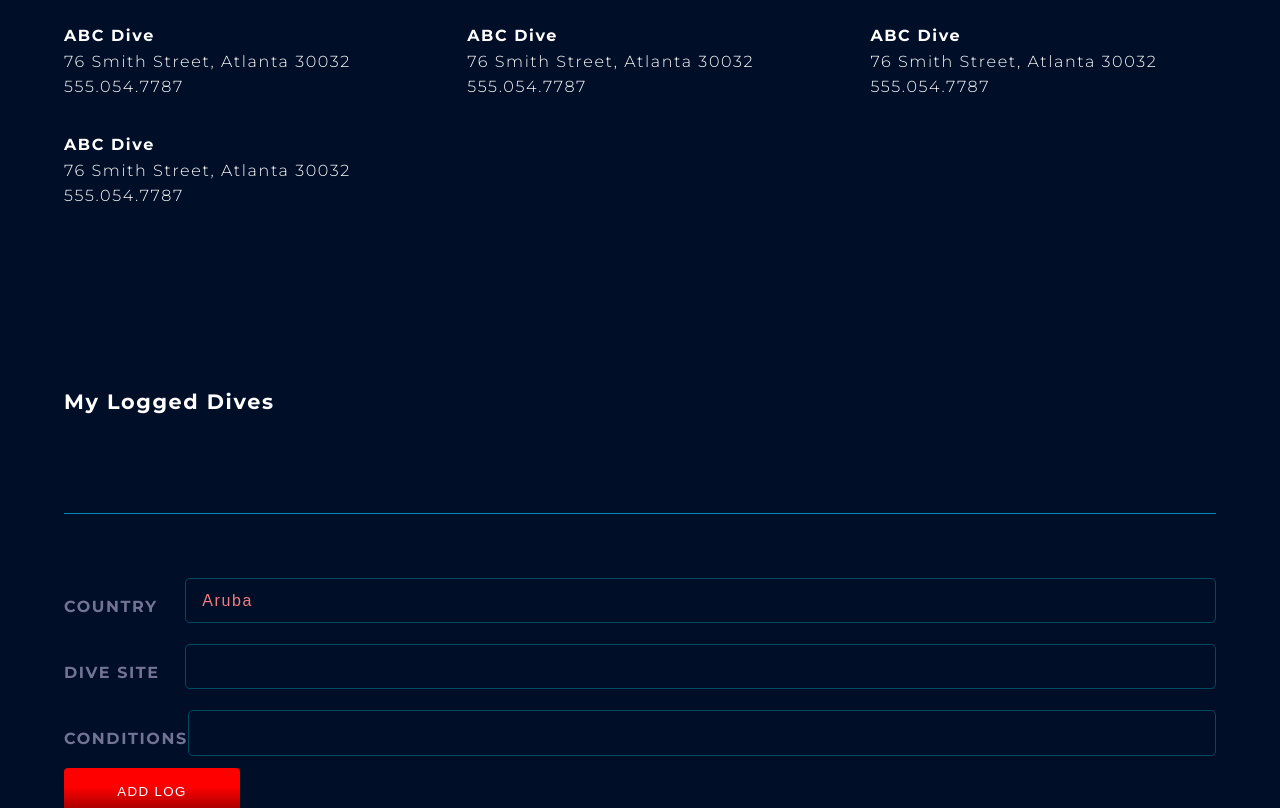
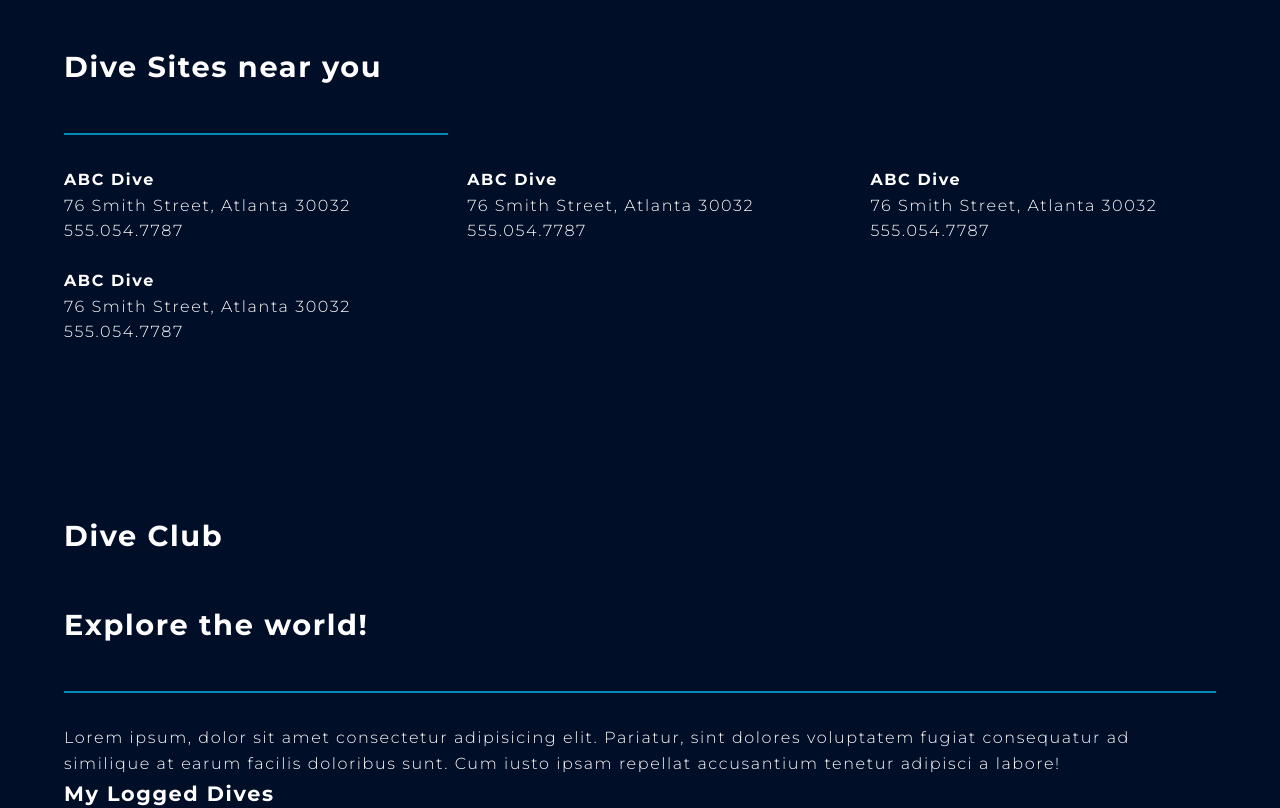
Before and after one commit to KevinMeldau/scuba-front, a React (Create React App) app: page / in a window 1280 px wide. Shown: the part 900-1708 px from the top of the page. Built offline with nearby package versions, Linux system fonts and the light colour scheme; no server answers.

Commit message:
Added Gallery component

```diff
--- a/src/App.js
+++ b/src/App.js
@@ -1,6 +1,7 @@
 import { useState, useEffect } from "react";
 import Header from "./components/Header";
 import DiveSites from "./components/DiveSites";
+import Gallery from "./components/Gallery";
 import LoggedDives from "./components/LoggedDives";
 import Footer from "./components/Footer";
 import "./styles.css";
@@ -10,6 +11,7 @@ export default function App() {
 		<div className="container">
 			<Header />
 			<DiveSites />
+			<Gallery />
 			<LoggedDives />
 			<Footer />
 		</div>
--- /dev/null
+++ b/src/components/Gallery.js
@@ -0,0 +1,17 @@
+import "../styles.css";
+
+export default function Gallery() {
+	return (
+		<section className="gallery">
+			<h2 className="h1">Dive Club</h2>
+			<h2 className="h1">Explore the world!</h2>
+			<hr className="hr" />
+			<p>
+				Lorem ipsum, dolor sit amet consectetur adipisicing elit.
+				Pariatur, sint dolores voluptatem fugiat consequatur ad
+				similique at earum facilis doloribus sunt. Cum iusto ipsam
+				repellat accusantium tenetur adipisci a labore!
+			</p>
+		</section>
+	);
+}
--- a/src/styles.css
+++ b/src/styles.css
@@ -94,6 +94,7 @@ section {
   height: 100vh;
   background-size: cover;
   background-repeat: no-repeat;
+  margin-bottom: var(--mgn-btm-section);
 }
 
 .nav-container {
@@ -189,7 +190,6 @@ section {
 .signup-container {
   margin: 0 auto;
   width: 50vw;
-  margin-bottom: var(--mgn-btm-section);
 }
 
 .signup-container p {
@@ -225,7 +225,11 @@ section {
   width: 30vw;
 }
 
-.dive-sites-container {
+.dive-sites {
+  margin-bottom: var(--mgn-btm-section);
+}
+
+.dive-sites .dive-sites-container {
   display: -webkit-box;
   display: -ms-flexbox;
   display: flex;
@@ -234,14 +238,13 @@ section {
   -webkit-box-pack: justify;
       -ms-flex-pack: justify;
           justify-content: space-between;
-  margin-bottom: var(--mgn-btm-section);
 }
 
-.dive-sites-container .site-card {
+.dive-sites .dive-sites-container .site-card {
   -webkit-box-flex: 0;
       -ms-flex: 0 1 30%;
           flex: 0 1 30%;
-  margin-bottom: var(--mgn-btm-lg);
+  margin-bottom: var(--mgn-btm-md);
 }
 
 section > article {
--- a/src/styles.scss
+++ b/src/styles.scss
@@ -91,6 +91,7 @@ section {
 	height: 100vh;
 	background-size: cover;
 	background-repeat: no-repeat;
+	margin-bottom: var(--mgn-btm-section);
 }
 
 .nav-container {
@@ -160,7 +161,7 @@ section {
 .signup-container {
 	margin: 0 auto;
 	width: 50vw;
-	margin-bottom: var(--mgn-btm-section);
+	// margin-bottom: var(--mgn-btm-section);
 	p {
 		margin-bottom: 1.5em;
 	}
@@ -190,14 +191,16 @@ section {
 	width: 30vw;
 }
 
-.dive-sites-container {
-	display: flex;
-	flex-wrap: wrap;
-	justify-content: space-between;
+.dive-sites {
 	margin-bottom: var(--mgn-btm-section);
-	.site-card {
-		flex: 0 1 30%;
-		margin-bottom: var(--mgn-btm-lg);
+	.dive-sites-container {
+		display: flex;
+		flex-wrap: wrap;
+		justify-content: space-between;
+		.site-card {
+			flex: 0 1 30%;
+			margin-bottom: var(--mgn-btm-md);
+		}
 	}
 }
 
```
Also changed, not shown: 1 other file (tests, documents, lock files or other folders).
